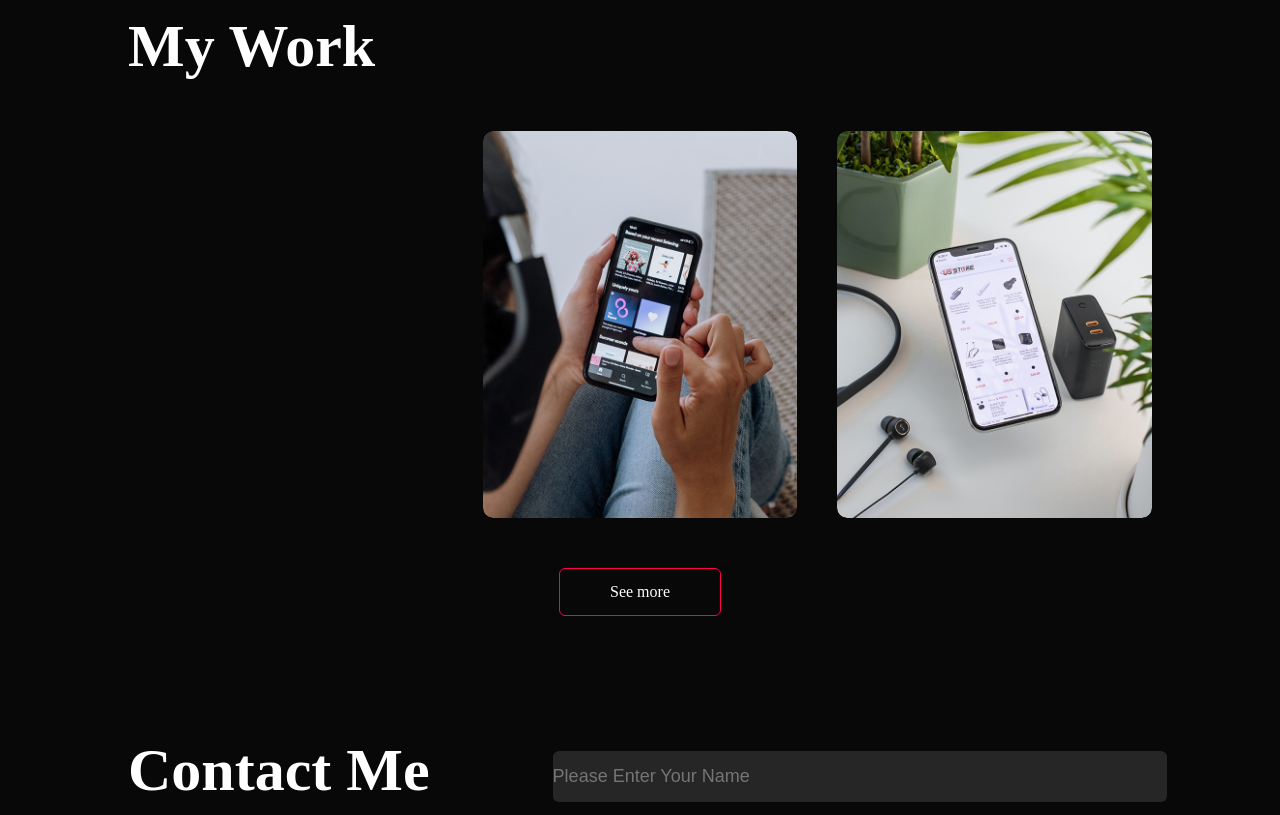
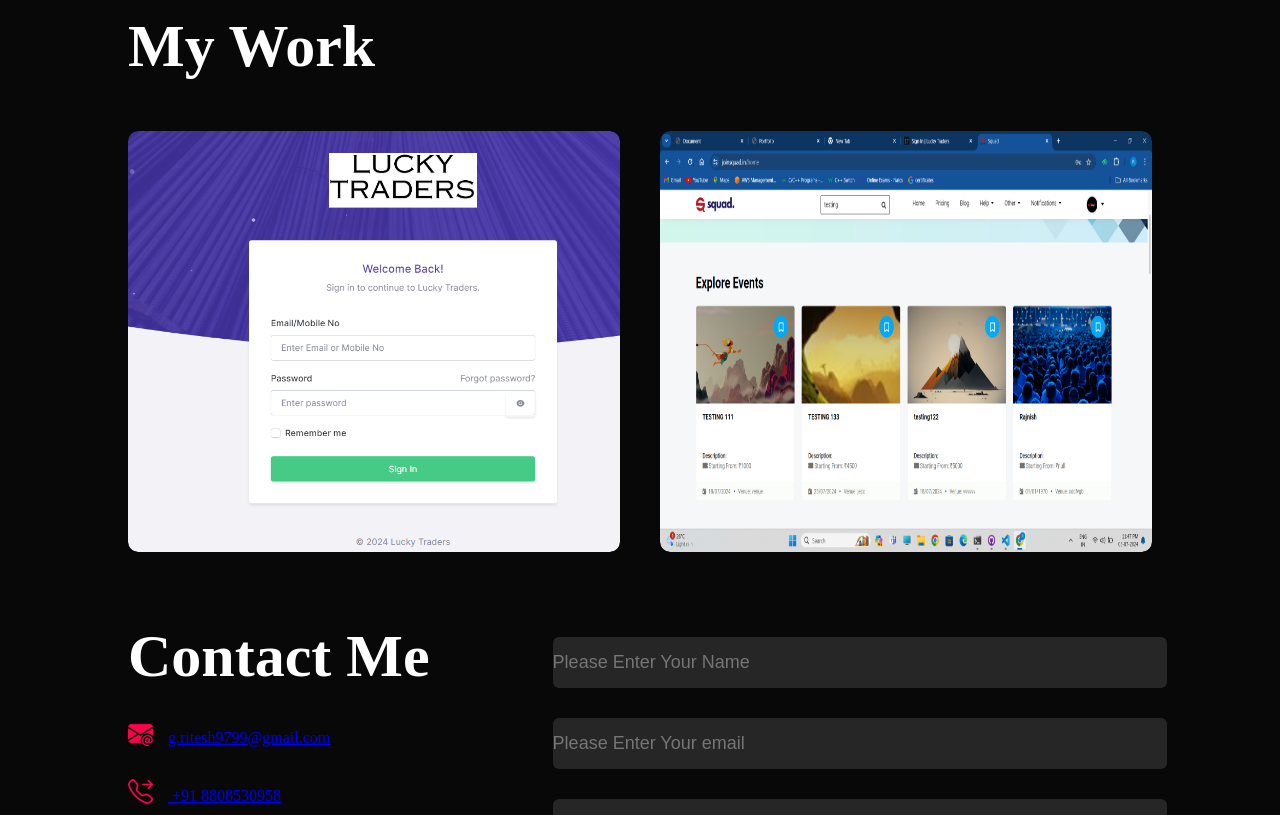
Before and after one commit to riteshgupta9799/Portfolio, a plain HTML site: page index.html in a window 1280 px wide. Shown: the part 1460-2275 px from the top of the page. Drawn offline with nearby package versions, Linux system fonts and the light colour scheme.

Commit message:
Update index.html

```diff
--- a/index.html
+++ b/index.html
@@ -108,31 +108,32 @@
             <h1 class="sub-title">My Work</h1>
             <div class="work-list">
                 <div class="work">
-                    <img src="work-" alt="" srcset="">
+                    <img src="Project1.png" height="100%" alt="" srcset="">
                     <div class="layer">
-                        <h3>Social Media Link</h3>
-                        <p>Lorem ipsum dolor sit amet Lorem ipsum dolor sit amet..</p>
-                        <a href="#"><i class="bi bi-box-arrow-up-right"></i></a>
+                        <h3>Sale Management System</h3>
+                        <p>For Login Credentials Contact Me.</p>
+                        <a href="https://laxmayatechnologies.com/tradingportal/login"><i class="bi bi-box-arrow-up-right"></i></a>
                     </div>
                 </div>
                 <div class="work">
-                    <img src="work-2.png" alt="" srcset="">
+                    <img src="Project2.png" height="100%" alt="" srcset="">
                     <div class="layer">
-                        <h3>Music App</h3>
-                        <p>Lorem ipsum dolor sit amet Lorem ipsum dolor sit amet..</p>
-                        <a href="#"><i class="bi bi-box-arrow-up-right"></i></a>
+                        <h3>Event Management System</h3>
+                        <p>For Login Credentials Contact Me.</p>
+
+                        <a href="https://joinsquad.in/"><i class="bi bi-box-arrow-up-right"></i></a>
                     </div>
                 </div>
-                <div class="work">
+                <!-- <div class="work">
                     <img src="work-3.png" alt="" srcset="">
                     <div class="layer">
                         <h3>Online Social App</h3>
                         <p>Lorem ipsum dolor sit amet Lorem ipsum dolor sit amet..</p>
                         <a href="#"><i class="bi bi-box-arrow-up-right"></i></a>
                     </div>
-                </div>
+                </div> -->
             </div>
-            <a href="#" class="btn">See more</a>
+            <!-- <a href="#" class="btn">See more</a> -->
         </div>
     </div>
     <!-- contact form -->
```
